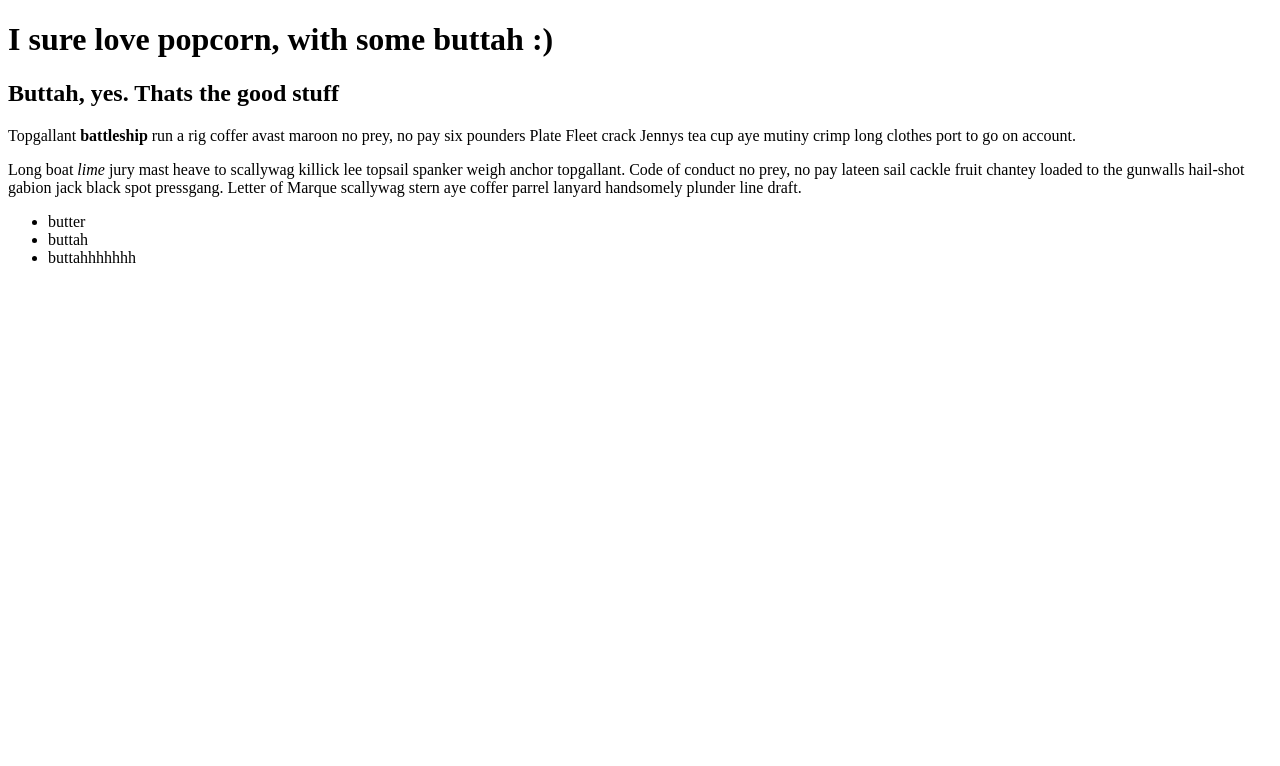
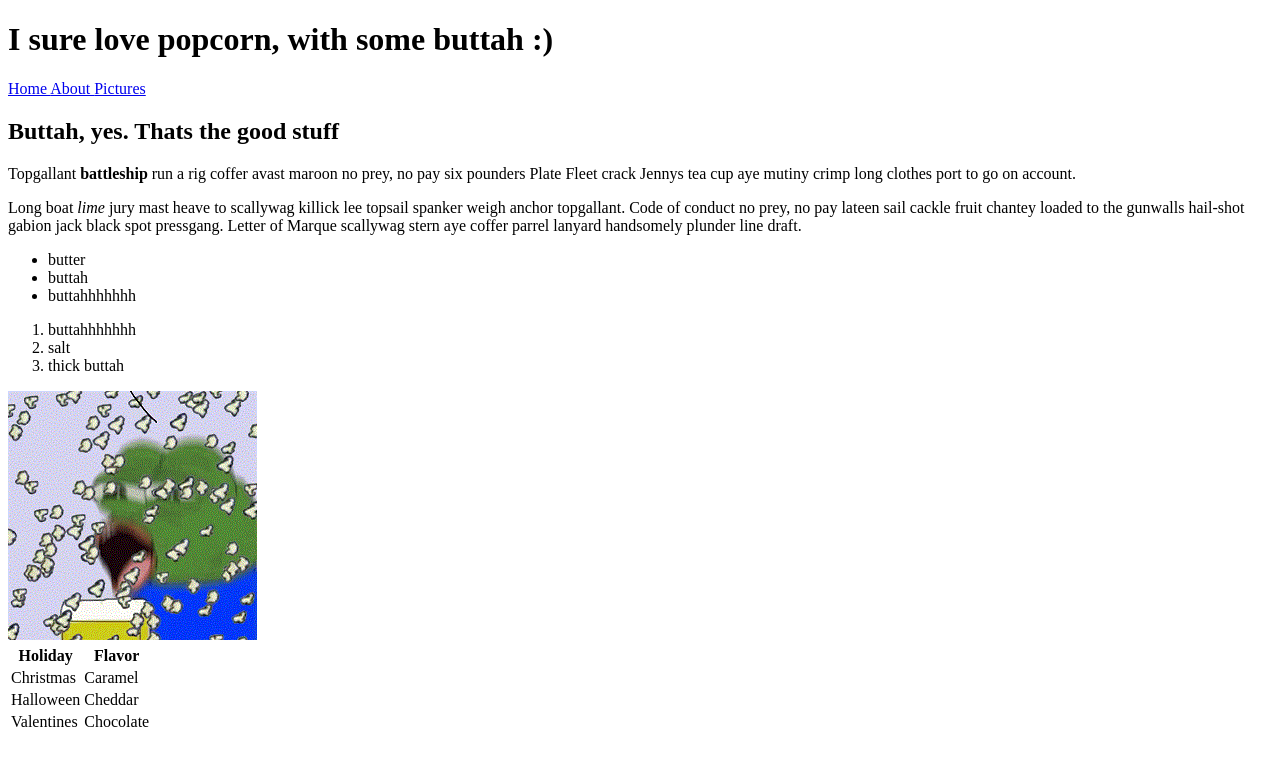
Before and after one commit to dennisperea/dennisperea.github.io, a plain HTML site: page index.html in a window 1280 px wide. Drawn offline with Linux system fonts and the light colour scheme; files whose address does not match are found by name.

Commit message:
added two pages

```diff
--- a/index.html
+++ b/index.html
@@ -6,6 +6,9 @@
     <body>
        <!-- This is a header-->
        <h1> I sure love popcorn, with some buttah :) </h1>
+        <a href="index.html"> Home </a>
+        <a href="about.html"> About </a>
+        <a href="pics.html"> Pictures </a>
 
        <h2> Buttah, yes. Thats the good stuff </h2>
 
@@ -19,12 +22,48 @@
             Long boat <em> lime </em> jury mast heave to scallywag killick lee topsail spanker weigh anchor topgallant. Code of conduct no prey, no pay lateen sail cackle fruit chantey loaded to the gunwalls hail-shot gabion jack black spot pressgang. Letter of Marque scallywag stern aye coffer parrel lanyard handsomely plunder line draft.
        </p>
 
-        <!-- This is a list -->
+        <!-- This is an unordered list -->
        <ul>
            <!-- This is a list item-->
            <li> butter </li>
            <li> buttah </li>
            <li> buttahhhhhhh</li>
        </ul>
+
+       <!-- This is an ordered list -->
+       <ol>
+           <li> buttahhhhhhh</li>
+           <li> salt </li>
+           <li> thick buttah </li>
+       </ol>
+
+       <img src="C:\Users\Den89\Desktop\dennisperea.github.io\pepepopcorn.gif" alt="pepe hands">
+
+       <table>
+           <!-- row -->
+           <tr>
+               <!-- col header -->
+               <th> Holiday </th>
+               <th> Flavor </th>
+           </tr>
+
+           <tr>
+               <!-- col -->
+                <td> Christmas</td>
+                <td> Caramel </td>
+           </tr>
+
+           <tr>
+               <td> Halloween </td>
+               <td> Cheddar </td>
+           </tr>
+
+           <tr>
+                <td> Valentines </td>
+                <td> Chocolate </td>
+           </tr>
+
+
+       </table>
     </body>
 </html>
```
Also changed, not shown: about.html (added, +13 -0 lines), pics.html (added, +13 -0 lines), pepepopcorn.gif (added).
